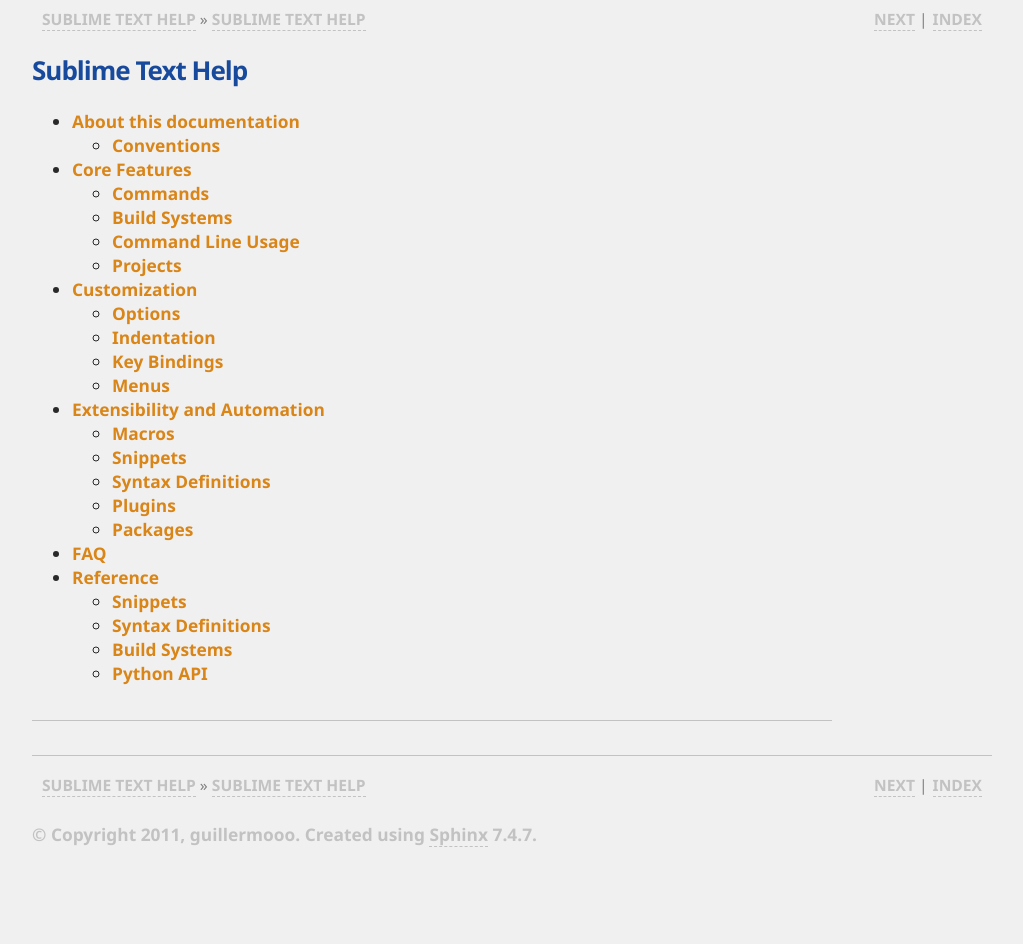
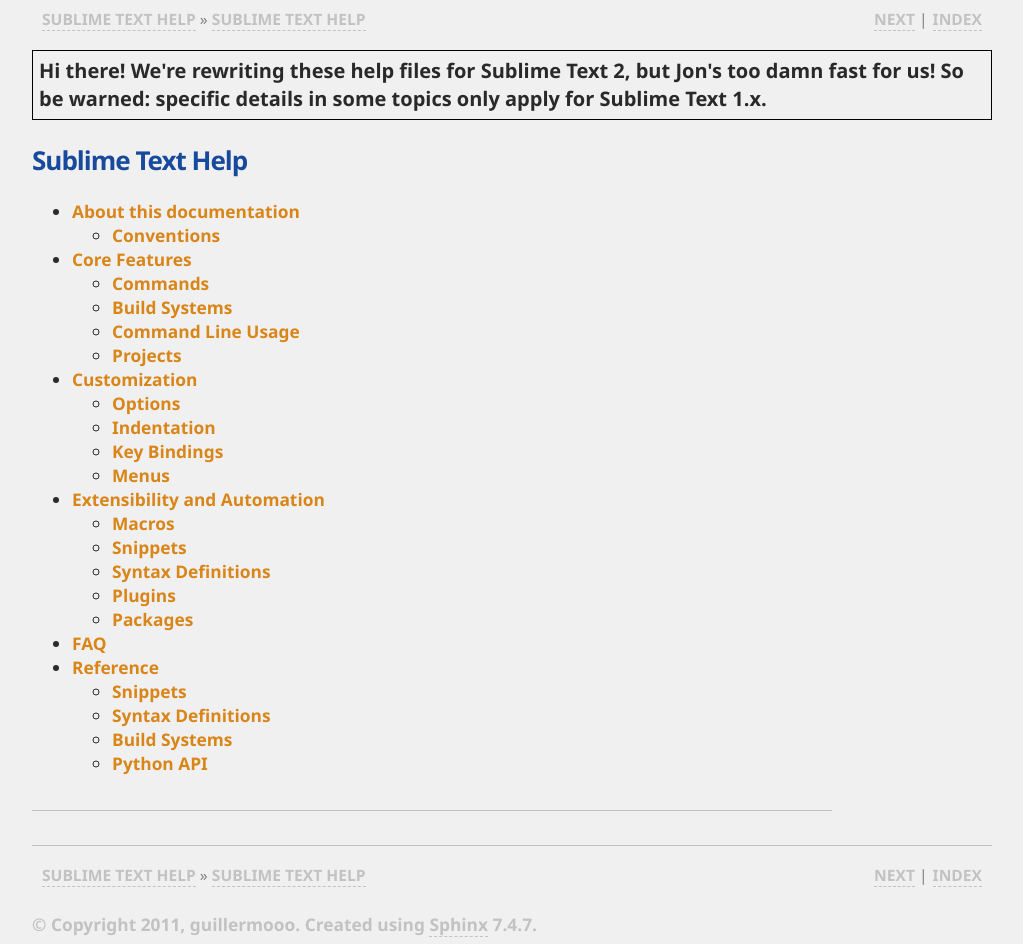
Before and after one commit to guillermooo/sublime-undocs, a Sphinx documentation site: the page built from source/index.rst, in a window 1280 px wide. Shown: the whole page, without its empty margins (128-1151 px from the left). Built offline with Sphinx 7.4.7, drawn with Linux system fonts in a browser that asks for light colours; before the commit the page ends 900 px from its top, so only the background shows below that.

Commit message:
Added warning STX vs ST 1.x

```diff
--- a/source/_themes/modern/layout.html
+++ b/source/_themes/modern/layout.html
@@ -16,3 +16,11 @@
 
 </script>
 {% endblock %}
+
+{% block document %}
+<p style="font-size: 15pt; font-weight: bold; border: 1px solid black; padding: 0.3em 0.3em 0.3em 0.3em">
+Hi there! We're rewriting these help files for Sublime Text 2, but Jon's too damn fast for us! So be warned: specific details in some topics only apply for Sublime Text 1.x.
+</p>
+
+{{ super() }}
+{% endblock %}
```
